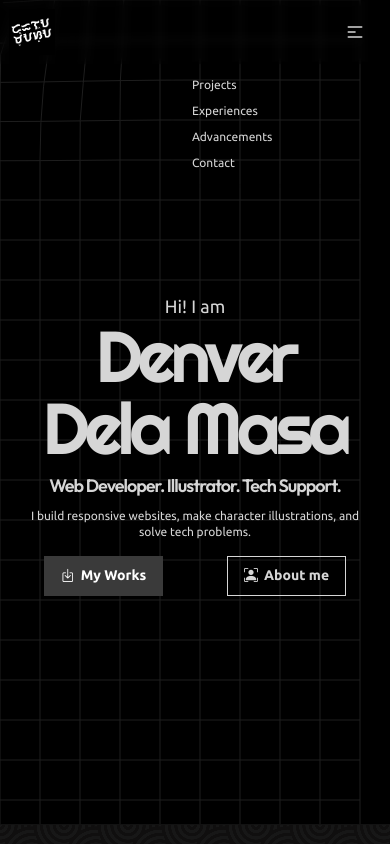
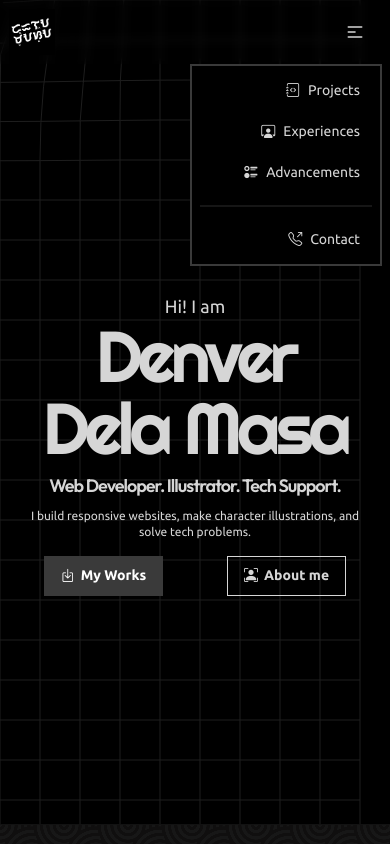
Before and after one commit to denverdelamasa/portfolio-v2, a Next.js app: page / in a window 390 px wide. Both pictures are taken after a click on the button 355 px from the left and 32 px from the top of the page. Shown: the top 844 px of the page. Built offline with nearby package versions, Linux system fonts and the light colour scheme.

Commit message:
style: navbar dropdown polished

```diff
--- a/src/components/Navbar.tsx
+++ b/src/components/Navbar.tsx
@@ -60,17 +60,30 @@ export default function Navbar() {
           </div>
           <ul
             tabIndex={0}
-            className="menu menu-sm dropdown-content rounded-box z-1 mt-3 w-52 p-2 shadow">
-            <li><Link className="" href="/#projects">
+            className="menu menu-md dropdown-content rounded-box z-1 mt-3 w-48 p-2 shadow bg-base-100 border-2 border-accent gap-2 items-end">
+            <li><Link className="my-auto hover:scale-95 transition-all ease-in-out
+                  duration-100 flex flex-row gap-x-2 w-auto h-auto items-center justify-center align-middle"
+                  href="/#projects">
+              <i className="bi bi-journal-code"></i>
               Projects
             </Link></li>
-            <li><Link className="" href="/#experiences">
+            <li><Link className="my-auto hover:scale-95 transition-all ease-in-out
+                  duration-100 flex flex-row gap-x-2 w-auto h-auto items-center justify-center align-middle"
+                  href="/#experiences">
+              <i className="bi bi-person-workspace"></i>
               Experiences
             </Link></li>
-            <li><Link className="" href="/#advancements">
+            <li><Link className="my-auto hover:scale-95 transition-all ease-in-out
+                  duration-100 flex flex-row gap-x-2 w-auto h-auto items-center justify-center align-middle"
+                  href="/#advancements">
+              <i className="bi bi-ui-radios"></i>
               Advancements
             </Link></li>
-            <li><Link className="" href="/#contact">
+            <div className="divider my-[1px]"></div>
+            <li><Link className="my-auto hover:scale-95 transition-all ease-in-out
+                  duration-100 flex flex-row gap-x-2 w-auto h-auto items-center justify-center align-middle"
+                  href="/#contact">
+              <i className="bi bi-telephone-outbound"></i>
               Contact
             </Link></li>
           </ul>
```
